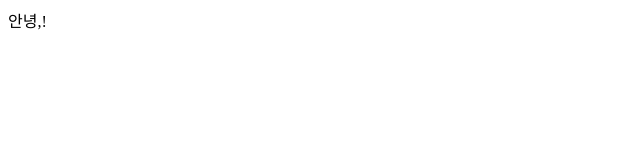
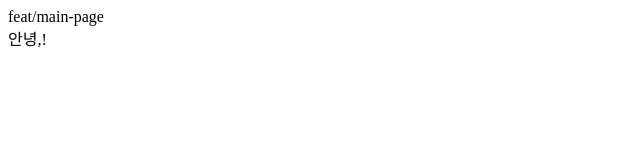
Before and after one commit to keg1423/gitTest, a plain HTML site: page index.html in a window 1280 px wide. Shown: the whole page, without its empty margins (0-640 px from the left). Drawn offline with Linux system fonts and the light colour scheme.

Commit message:
메인페이지 생성

```diff
--- a/index.html
+++ b/index.html
@@ -7,6 +7,7 @@
     <title>Document</title>
 </head>
 <body>
+<div>feat/main-page</div>
     <div>안녕,!</div>
 </body>
 </html>
```
